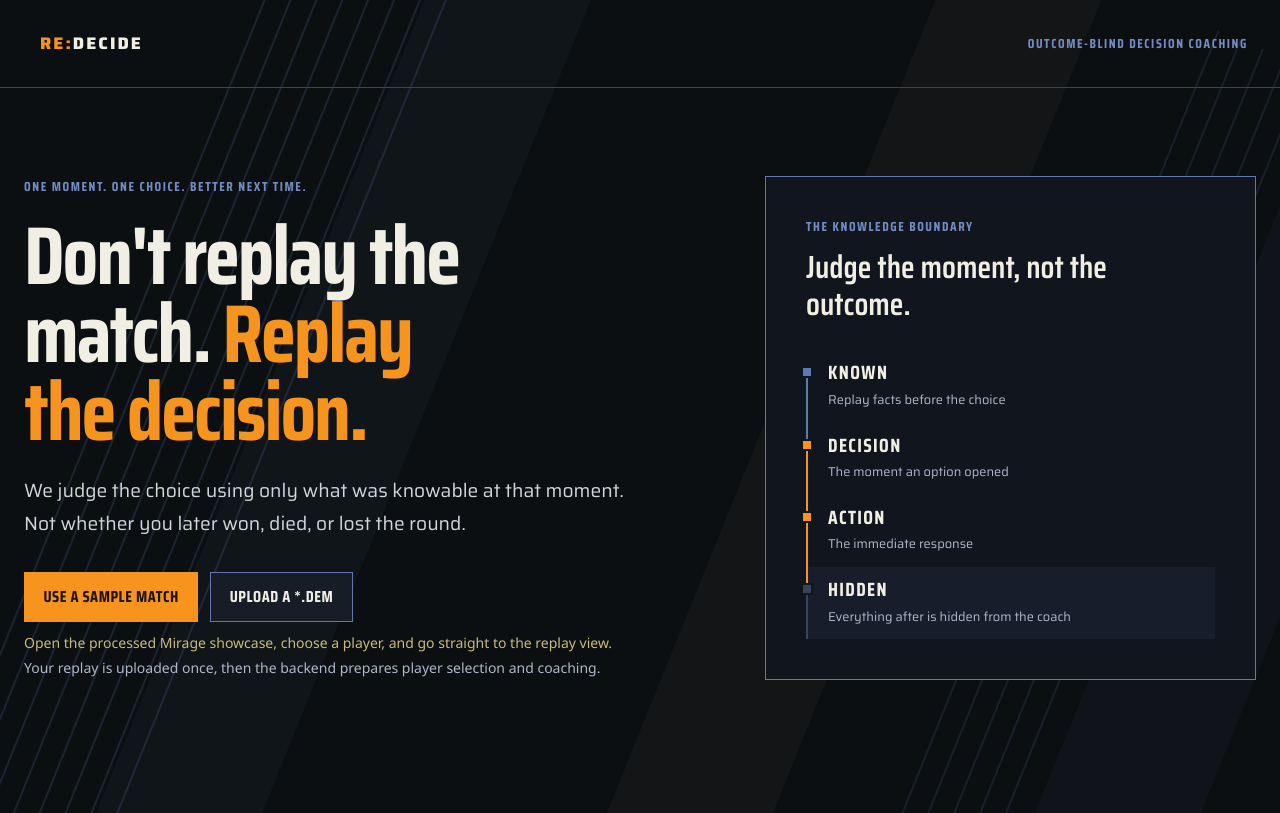
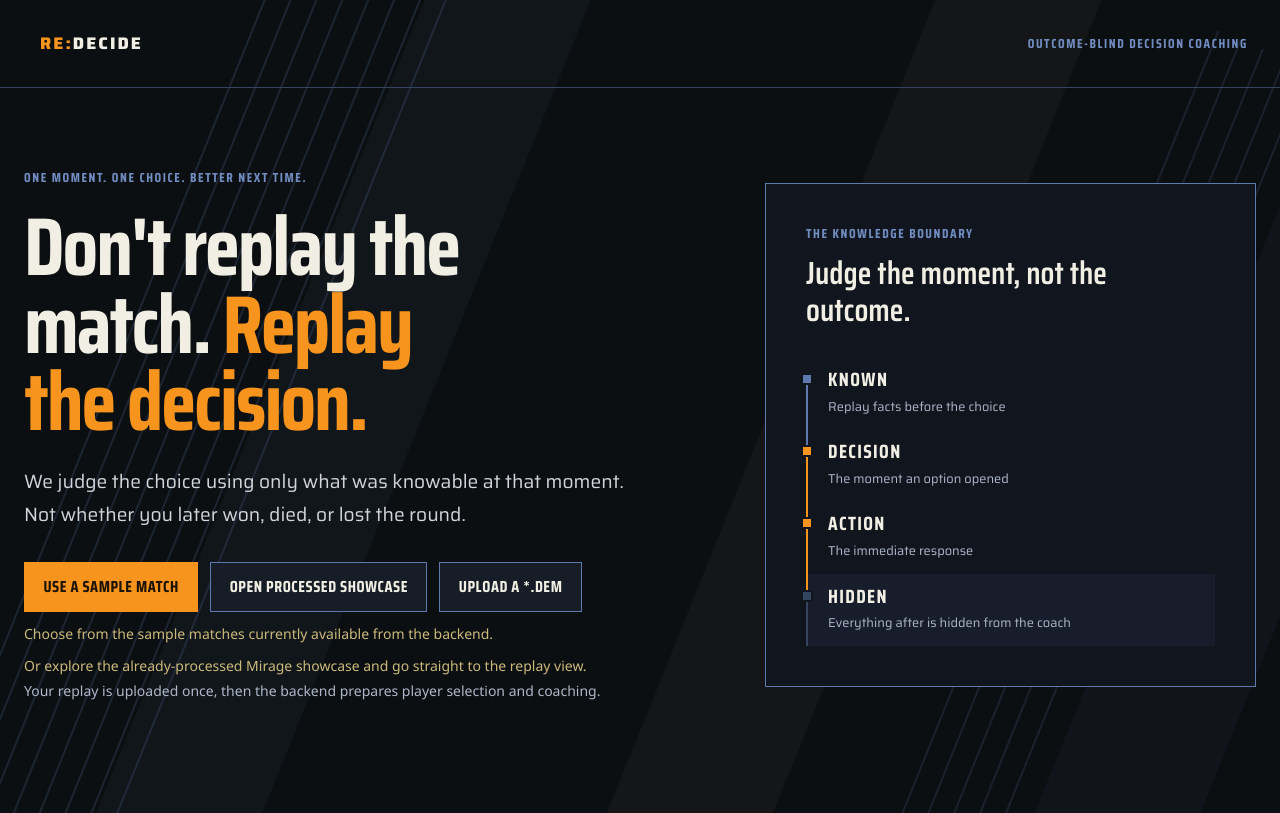
Before and after one commit to Asdao/ReDecide, a Next.js app in the folder frontend/: page / in a window 1280 px wide. Built offline with nearby package versions, Linux system fonts and the light colour scheme; no server answers.

Commit message:
change routing between sample and processed

```diff
--- a/frontend/src/components/DecisionFlow.tsx
+++ b/frontend/src/components/DecisionFlow.tsx
@@ -429,7 +429,8 @@ export function DecisionFlow() {
     document.getElementById(headingId)?.focus();
   }, [state]);
 
-  const openSamples = () =>
+  const openSamples = () => dispatch({ type: "OPEN_SAMPLES" });
+  const openShowcase = () =>
     setShowcase((current) => ({
       status: "loading",
       attempt: "attempt" in current ? current.attempt + 1 : 1,
@@ -449,7 +450,7 @@ export function DecisionFlow() {
             ? { status: "error" as const, message: showcase.message }
             : { status: "loading" as const })}
         onBack={reset}
-        onRetry={openSamples}
+        onRetry={openShowcase}
         onSelectPlayer={(player) =>
           router.push(`/analysis?player=${encodeURIComponent(player.player_id)}`)
         }
@@ -458,7 +459,8 @@ export function DecisionFlow() {
   } else if (state.status === "choose") {
     content = (
       <LandingScreen
-        onOpenExample={openSamples}
+        onOpenSamples={openSamples}
+        onOpenShowcase={openShowcase}
         onSelectReplay={(file) =>
           dispatch({ type: "SELECT_REPLAY_FILE", file, requestId: nextRequestId("upload") })
         }
--- a/frontend/src/components/LandingScreen.tsx
+++ b/frontend/src/components/LandingScreen.tsx
@@ -1,9 +1,14 @@
 type LandingScreenProps = {
-  onOpenExample: () => void;
+  onOpenSamples: () => void;
+  onOpenShowcase: () => void;
   onSelectReplay: (file: File) => void;
 };
 
-export function LandingScreen({ onOpenExample, onSelectReplay }: LandingScreenProps) {
+export function LandingScreen({
+  onOpenSamples,
+  onOpenShowcase,
+  onSelectReplay,
+}: LandingScreenProps) {
   return (
     <section className="hero" id="main-content" aria-labelledby="page-title">
       <div className="hero-copy">
@@ -19,8 +24,21 @@ export function LandingScreen({ onOpenExample, onSelectReplay }: LandingScreenPr
         </p>
 
         <div className="actions" aria-label="Choose an analysis source">
-          <button className="primary" type="button" onClick={onOpenExample} aria-describedby="demo-note">
+          <button
+            className="primary"
+            type="button"
+            onClick={onOpenSamples}
+            aria-describedby="sample-note"
+          >
             Use a sample match
+          </button>
+          <button
+            className="secondary"
+            type="button"
+            onClick={onOpenShowcase}
+            aria-describedby="showcase-note"
+          >
+            Open processed showcase
           </button>
           <label className="secondary" htmlFor="demo-upload" aria-describedby="upload-help">
             Upload a *.dem
@@ -37,8 +55,11 @@ export function LandingScreen({ onOpenExample, onSelectReplay }: LandingScreenPr
             }}
           />
         </div>
-        <p className="source-note" id="demo-note">
-          Open the processed Mirage showcase, choose a player, and go straight to the replay view.
+        <p className="source-note" id="sample-note">
+          Choose from the sample matches currently available from the backend.
+        </p>
+        <p className="source-note" id="showcase-note">
+          Or explore the already-processed Mirage showcase and go straight to the replay view.
         </p>
         <p className="privacy" id="upload-help">
           Your replay is uploaded once, then the backend prepares player selection and coaching.
```
Also changed, not shown: 2 other files (tests, documents, lock files or other folders).
